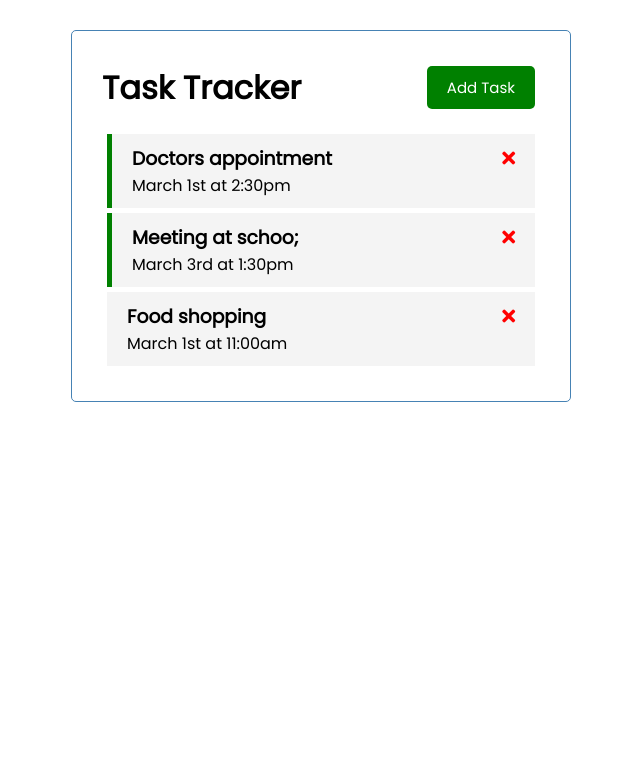
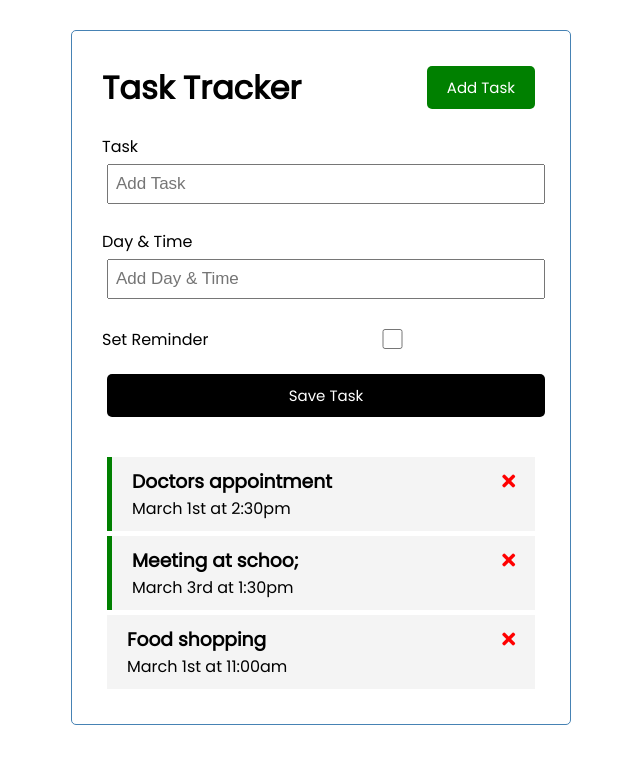
Before and after one commit to marsou001/task-tracker-vue, a Vue app: page / in a window 1280 px wide. Shown: the top 764 px of the page, without its empty margins (319-959 px from the left). Built offline with nearby package versions, Linux system fonts and the light colour scheme.

Commit message:
feat: add task

```diff
--- a/src/App.vue
+++ b/src/App.vue
@@ -1,6 +1,7 @@
 <template>
   <div class="container">
     <Header title="Task Tracker" />
+    <AddTask @add-task="addTask" />
     <Tasks
       :tasks="tasks"
       @toggle-reminder="toggleReminder"
@@ -12,12 +13,14 @@
 <script>
 import Header from "./components/Header";
 import Tasks from "./components/Tasks";
+import AddTask from "./components/AddTask";
 
 export default {
   name: "App",
   components: {
     Header,
     Tasks,
+    AddTask,
   },
   data() {
     return {
@@ -25,6 +28,9 @@
     };
   },
   methods: {
+    addTask(task) {
+      this.tasks = [...this.tasks, task];
+    },
     toggleReminder(id) {
       this.tasks = this.tasks.map((task) =>
         task.id === id ? { ...task, reminder: !task.reminder } : task
--- /dev/null
+++ b/src/components/AddTask.vue
@@ -0,0 +1,101 @@
+<template>
+  <form class="add-form" @submit="onSubmit">
+    <div class="form-control">
+      <label for="text">Task</label>
+      <input
+        type="text"
+        id="text"
+        name="text"
+        v-model="text"
+        placeholder="Add Task"
+      />
+    </div>
+    <div class="form-control">
+      <label for="day">Day & Time</label>
+      <input
+        type="text"
+        id="day"
+        name="day"
+        v-model="day"
+        placeholder="Add Day & Time"
+      />
+    </div>
+    <div class="form-control form-control-check">
+      <label for="reminder">Set Reminder</label>
+      <input type="checkbox" id="reminder" name="reminder" v-model="reminder" />
+    </div>
+    <input type="submit" value="Save Task" class="btn btn-block" />
+  </form>
+</template>
+
+<script>
+export default {
+  name: "AddTask",
+  data() {
+      return {
+          text: '',
+          day: '',
+          reminder: false,
+      }
+  },
+  methods: {
+      onSubmit(e) {
+          e.preventDefault();
+
+          if (!this.text) {
+              alert("Please add a task!");
+              return;
+          }
+
+          if (!this.day) {
+              alert("Please add a day!");
+              return;
+          }
+
+          const newTask = {
+              id: Math.floor(Math.random() * 100000),
+              text: this.text,
+              day: this.day,
+              reminder: this.reminder,
+          }
+
+          this.$emit("add-task", newTask);
+
+          this.text = '';
+          this.day = '';
+          this.reminder = false;
+      }
+    }
+};
+</script>
+
+<style scoped>
+.add-form {
+  margin-bottom: 40px;
+}
+.form-control {
+  margin: 20px 0;
+}
+.form-control label {
+  display: block;
+}
+.form-control input {
+  width: 100%;
+  height: 40px;
+  margin: 5px;
+  padding: 3px 7px;
+  font-size: 17px;
+}
+.form-control-check {
+  display: flex;
+  align-items: center;
+  justify-content: space-between;
+}
+.form-control-check label {
+  flex: 1;
+}
+.form-control-check input {
+  flex: 2;
+  height: 20px;
+}
+</style>
```
